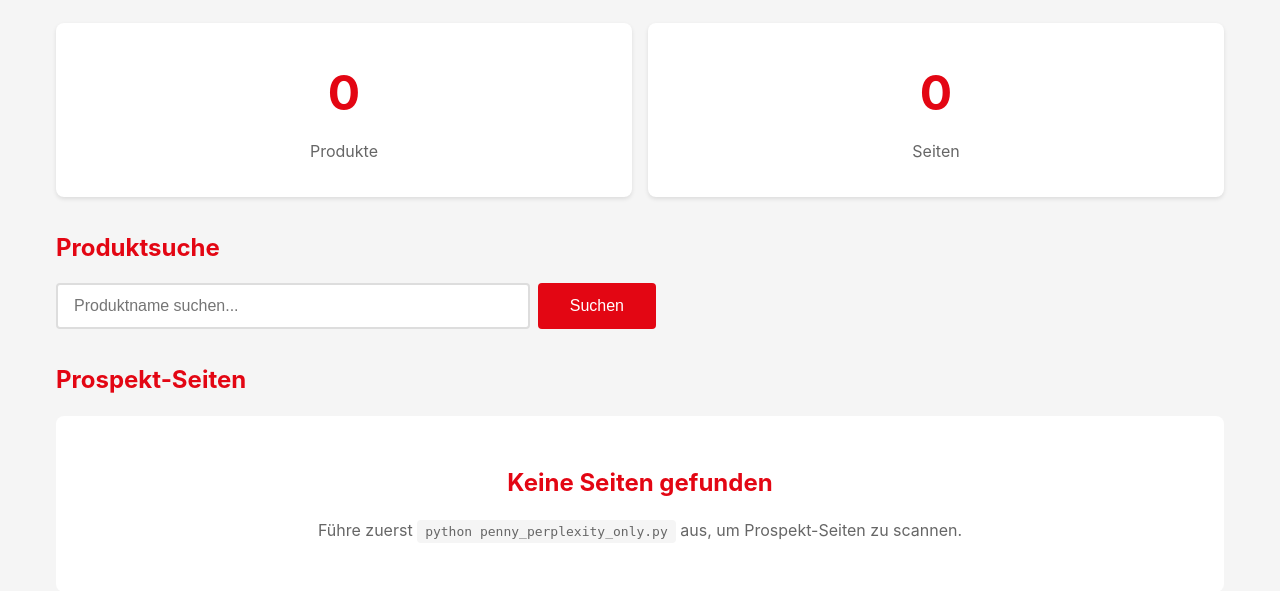
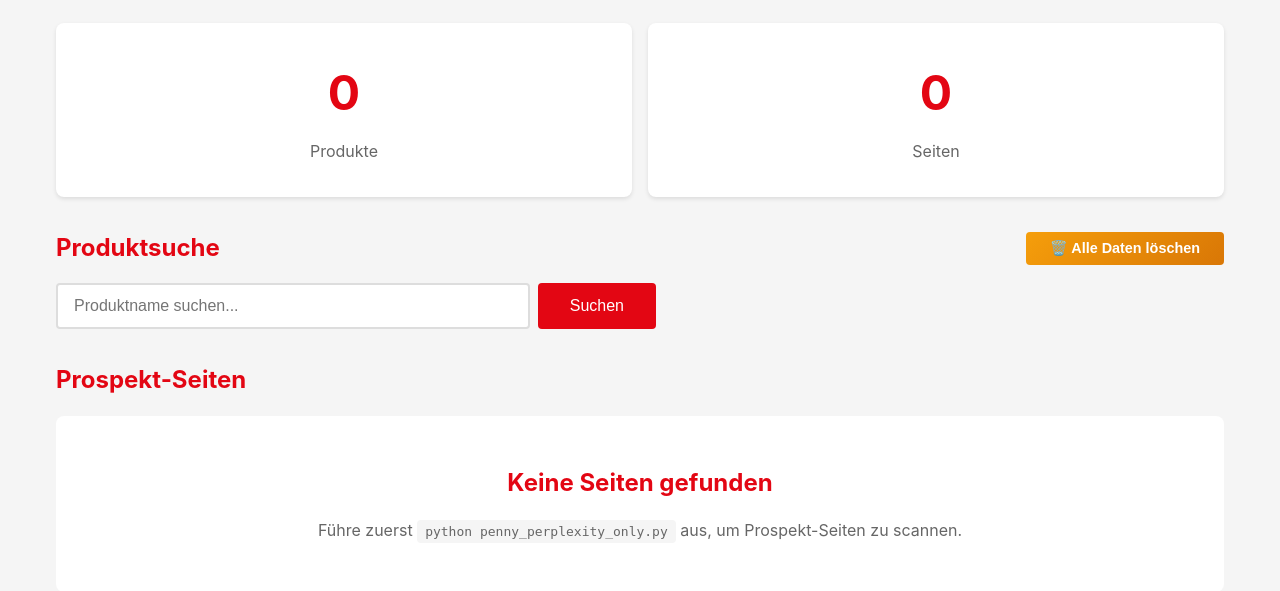
Before and after one commit to mraitester41-source/Prospekt_Scanner, a Flask app: page / in a window 1280 px wide. Shown: the part 495-1086 px from the top of the page. Run offline with Flask 3, Linux system fonts and the light colour scheme.

Commit message:
Add delete functionality for products and database reset
Delete Features:
1. Delete Individual Products
   - DELETE /api/product/<product_id> - Delete single product
   - Deletes product from database
   - Removes associated generated images
   - 🗑️ Delete button on each product card
   - Confirmation dialog before deletion
   - Auto-reload after successful deletion

2. Reset All Data
   - POST /api/reset-all - Delete ALL data
   - Clears entire database (products, images, validity)
   - Removes all generated images
   - Removes all prospekt images
   - 🗑️ "Alle Daten löschen" button on homepage
   - DOUBLE confirmation dialog (safety)
   - Auto-reload after reset

Frontend:
- Product detail page: Delete button next to product name
- Homepage: Reset button in search section header
- Styled buttons:
  * Delete: Red gradient (danger)
  * Reset: Orange gradient (warning)
- Hover effects and animations
- Clear confirmation dialogs with warnings

Safety:
- Single deletion: 1 confirmation
- Reset all: 2 confirmations (extra safety)
- Clear warning messages about irreversibility
- Lists what will be deleted

Backend:
- Proper error handling
- Cascade delete (product + images)
- File system cleanup
- Transaction safety

```diff
--- a/app.py
+++ b/app.py
@@ -336,6 +336,69 @@ def get_generated_images(product_id):
     except Exception as e:
         return jsonify({'error': str(e)}), 500
 
+@app.route('/api/product/<int:product_id>', methods=['DELETE'])
+def delete_product(product_id):
+    """Löscht ein einzelnes Produkt"""
+    try:
+        conn = get_db_connection()
+        cursor = conn.cursor()
+
+        # Produkt löschen
+        cursor.execute("DELETE FROM angebote WHERE rowid = ?", (product_id,))
+
+        # Generierte Bilder für dieses Produkt löschen
+        cursor.execute("SELECT filename FROM generated_images WHERE product_id = ?", (product_id,))
+        images = cursor.fetchall()
+
+        for img in images:
+            img_path = GENERATED_IMAGES_DIR / img['filename']
+            if img_path.exists():
+                img_path.unlink()
+
+        cursor.execute("DELETE FROM generated_images WHERE product_id = ?", (product_id,))
+
+        conn.commit()
+        conn.close()
+
+        return jsonify({'success': True, 'message': 'Produkt gelöscht'})
+    except Exception as e:
+        return jsonify({'error': str(e)}), 500
+
+@app.route('/api/reset-all', methods=['POST'])
+def reset_all():
+    """Löscht ALLE Daten (Datenbank + Bilder)"""
+    try:
+        import shutil
+
+        conn = get_db_connection()
+        cursor = conn.cursor()
+
+        # Alle Tabellen leeren
+        cursor.execute("DELETE FROM angebote")
+        cursor.execute("DELETE FROM generated_images")
+
+        try:
+            cursor.execute("DELETE FROM prospekt_info")
+        except:
+            pass  # Tabelle existiert ggf. noch nicht
+
+        conn.commit()
+        conn.close()
+
+        # Generierte Bilder löschen
+        if GENERATED_IMAGES_DIR.exists():
+            for file in GENERATED_IMAGES_DIR.glob('*'):
+                if file.is_file():
+                    file.unlink()
+
+        # Optional: Prospekt-Bilder löschen
+        for file in IMAGES_DIR.glob('bk_*.jpg'):
+            file.unlink()
+
+        return jsonify({'success': True, 'message': 'Alle Daten wurden gelöscht'})
+    except Exception as e:
+        return jsonify({'error': str(e)}), 500
+
 if __name__ == '__main__':
     print("=" * 60)
     print("PENNY PROSPEKT SCANNER - WEB INTERFACE")
--- a/static/style.css
+++ b/static/style.css
@@ -147,8 +147,15 @@ main {
     margin-bottom: 2rem;
 }
 
+.section-header {
+    display: flex;
+    justify-content: space-between;
+    align-items: center;
+    margin-bottom: 1rem;
+}
+
 .search-section h2 {
-    margin-bottom: 1rem;
+    margin: 0;
     color: var(--primary-color);
 }
 
@@ -448,6 +455,56 @@ main {
     transform: none;
 }
 
+/* Delete Button */
+.delete-btn {
+    padding: 0.5rem 1rem;
+    background: linear-gradient(135deg, #ef4444 0%, #dc2626 100%);
+    color: white;
+    border: none;
+    border-radius: 4px;
+    font-size: 0.85rem;
+    font-weight: 600;
+    cursor: pointer;
+    transition: transform 0.2s, box-shadow 0.2s;
+}
+
+.delete-btn:hover {
+    transform: translateY(-1px);
+    box-shadow: 0 2px 8px rgba(239, 68, 68, 0.4);
+}
+
+.product-header-actions {
+    display: flex;
+    justify-content: space-between;
+    align-items: start;
+    gap: 1rem;
+    margin-bottom: 1rem;
+}
+
+.product-header-actions h4 {
+    flex: 1;
+    margin: 0;
+}
+
+/* Reset Button */
+.reset-btn {
+    padding: 0.5rem 1.5rem;
+    background: linear-gradient(135deg, #f59e0b 0%, #d97706 100%);
+    color: white;
+    border: none;
+    border-radius: 4px;
+    font-size: 0.9rem;
+    font-weight: 600;
+    cursor: pointer;
+    transition: transform 0.2s, box-shadow 0.2s;
+    white-space: nowrap;
+}
+
+.reset-btn:hover {
+    transform: translateY(-1px);
+    box-shadow: 0 2px 8px rgba(245, 158, 11, 0.4);
+}
+
 /* Generation Status */
 .generation-status {
     margin-top: 0.5rem;
--- a/templates/base.html
+++ b/templates/base.html
@@ -26,5 +26,7 @@
             <p>&copy; 2025 PENNY Prospekt Scanner | Powered by Perplexity AI</p>
         </div>
     </footer>
+
+    {% block scripts %}{% endblock %}
 </body>
 </html>
--- a/templates/index.html
+++ b/templates/index.html
@@ -40,7 +40,12 @@
 </div>
 
 <div class="search-section">
-    <h2>Produktsuche</h2>
+    <div class="section-header">
+        <h2>Produktsuche</h2>
+        <button class="reset-btn" onclick="resetAllData()">
+            🗑️ Alle Daten löschen
+        </button>
+    </div>
     <form action="/search" method="get" class="search-form">
         <input type="text" name="q" placeholder="Produktname suchen..." class="search-input">
         <button type="submit" class="search-button">Suchen</button>
@@ -71,3 +76,51 @@
 </div>
 {% endif %}
 {% endblock %}
+
+{% block scripts %}
+<script>
+async function resetAllData() {
+    const confirmation = confirm(
+        '⚠️ ACHTUNG: ALLE DATEN LÖSCHEN ⚠️\n\n' +
+        'Dies wird löschen:\n' +
+        '• Alle Produkte aus der Datenbank\n' +
+        '• Alle generierten Bilder\n' +
+        '• Alle Prospekt-Bilder\n' +
+        '• Gültigkeitsinformationen\n\n' +
+        'Dieser Vorgang kann NICHT rückgängig gemacht werden!\n\n' +
+        'Möchtest du wirklich fortfahren?'
+    );
+
+    if (!confirmation) {
+        return;
+    }
+
+    // Zweite Bestätigung
+    const secondConfirmation = confirm(
+        'Bist du dir ABSOLUT SICHER?\n\nAlle Daten werden unwiderruflich gelöscht!'
+    );
+
+    if (!secondConfirmation) {
+        return;
+    }
+
+    try {
+        const response = await fetch('/api/reset-all', {
+            method: 'POST'
+        });
+
+        const data = await response.json();
+
+        if (data.success) {
+            alert('✓ Alle Daten wurden erfolgreich gelöscht!');
+            // Seite neu laden
+            window.location.reload();
+        } else {
+            throw new Error(data.error || 'Unbekannter Fehler');
+        }
+    } catch (error) {
+        alert(`❌ Fehler beim Löschen: ${error.message}`);
+    }
+}
+</script>
+{% endblock %}
```
Also changed, not shown: templates/page_detail.html (+30 -1 lines).
